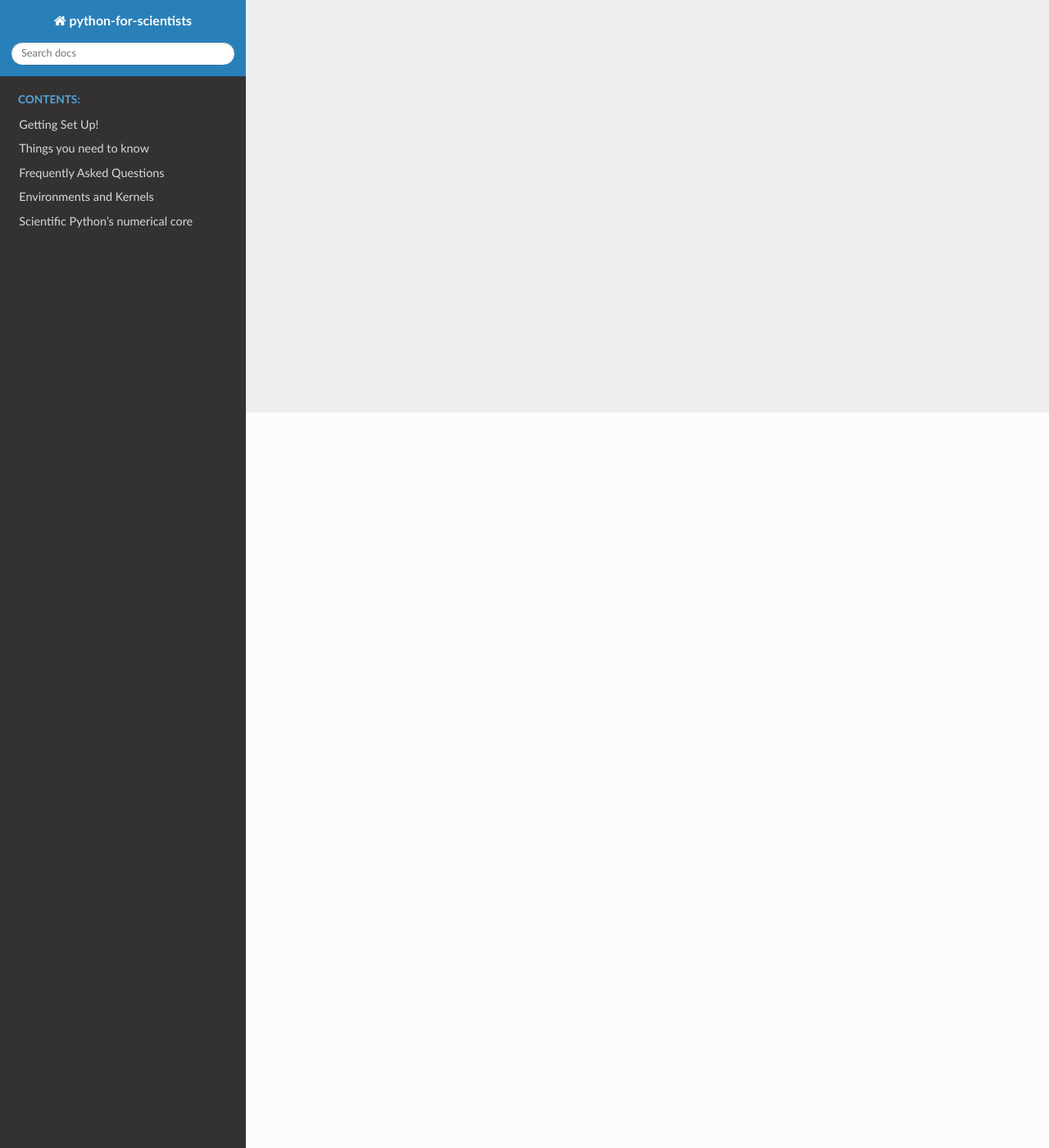
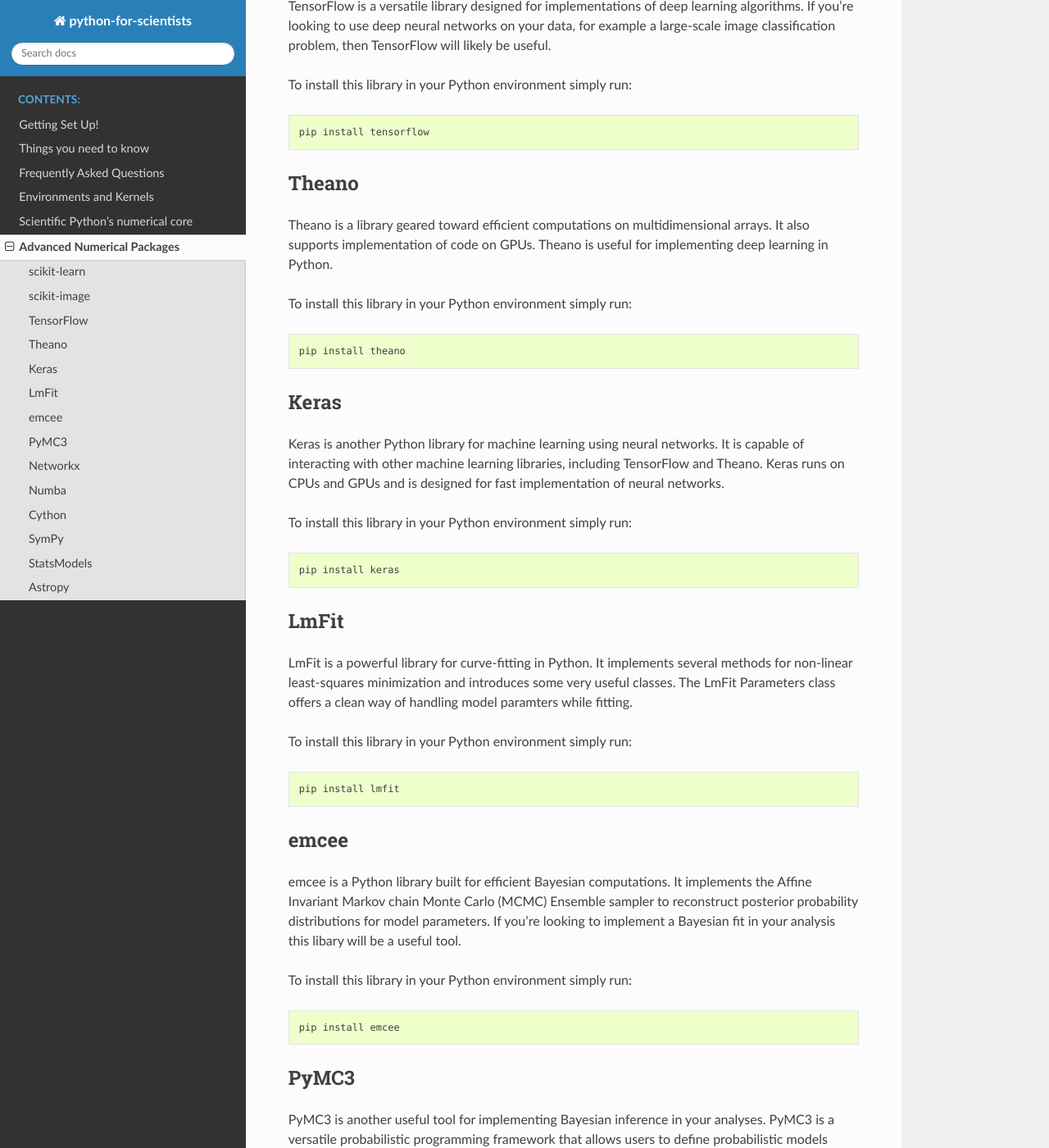
Before and after one commit to Zsailer/python-for-scientists, a Sphinx documentation site: the page built from docs/_pages/advanced_numerical.rst, in a window 1280 px wide and 1400 px high, scrolled down 897 px. Shown: the whole window at 82% size. Built offline with Sphinx 7.4.7 and the Read the Docs theme 2.0.0, drawn with Linux system fonts in a browser that asks for light colours; some of the changed text lies outside the part shown.

Commit message:
fill in the advanced numerical libraries page

```diff
--- a/docs/_pages/advanced_numerical.rst
+++ b/docs/_pages/advanced_numerical.rst
@@ -1,34 +1,144 @@
 Advanced Numerical Packages
 ===========================
 
-This page introduces you to a set of powerful Python libraries for advanced numerical computing.
+This page introduces you to a set of powerful Python libraries for advanced numerical computing. Python has libraries for machine learning, model fitting, statistics, network calculations, and much more!
 
 scikit-learn
 ------------
 
+scikit-learn is a powerful Python library for machine learning. It contains a wide array of useful tools for classification, regression, clustering, dimensionality reduction, and much more. Implementations are available for most standard machine learning algorithms, such as Support Vectro Machines and Decision Trees. If you're planning to implement machine learning in your analyses, then you will want to install scikit-learn.
+
+To install this library in your Python environment simply run:
+::
+
+    pip install scikit-learn
+
 scikit-image
 ------------
+
+scikit-image is a very useful Python library for handling image data. It's a powerful tool for image processing that allows users to identify objects, filter images, mainipulate color channels, and a wide variety of other tasks.
+
+To install this library in your Python environment simply run:
+::
+
+    pip install scikit-image
 
 TensorFlow
 ----------
 
+TensorFlow is a versatile library designed for implementations of deep learning algorithms. If you're looking to use deep neural networks on your data, for example a large-scale image classification problem, then TensorFlow will likely be useful.
+
+To install this library in your Python environment simply run:
+::
+
+    pip install tensorflow
+
+Theano
+----------
+
+Theano is a library geared toward efficient computations on multidimensional arrays. It also supports implementation of code on GPUs. Theano is useful for implementing deep learning in Python.
+
+To install this library in your Python environment simply run:
+::
+
+    pip install theano
+
+Keras
+----------
+
+Keras is another Python library for machine learning using neural networks. It is capable of interacting with other machine learning libraries, including TensorFlow and Theano. Keras runs on CPUs and GPUs and is designed for fast implementation of neural networks.
+
+To install this library in your Python environment simply run:
+::
+
+    pip install keras
+
 LmFit
 -----
 
-Emcee
+LmFit is a powerful library for curve-fitting in Python. It implements several methods for non-linear least-squares minimization and introduces some very useful classes. The LmFit Parameters class offers a clean way of handling model paramters while fitting.
+
+To install this library in your Python environment simply run:
+::
+
+    pip install lmfit
+
+emcee
 -----
 
-PyMC
+emcee is a Python library built for efficient Bayesian computations. It implements the Affine Invariant Markov chain Monte Carlo (MCMC) Ensemble sampler to reconstruct posterior probability distributions for model parameters. If you're looking to implement a Bayesian fit in your analysis this libary will be a useful tool.
+
+To install this library in your Python environment simply run:
+::
+
+    pip install emcee
+
+PyMC3
 ----
+
+PyMC3 is another useful tool for implementing Bayesian inference in your analyses. PyMC3 is a versatile probabilistic programming framework that allows users to define probabilistic models directly in Python. Under the hood it uses a variety of clever trickes to make computations faster.
+
+To install this library in your Python environment simply run:
+::
+
+    pip install pymc3
 
 Networkx
 --------
 
+Networkx is an excellent library designed to deal with network analyses. It introduces a Graph datastructure that makes encoding networks easy and intuitive. Networkx includes a variety of tools for building and analyzing networks. It has the ability to export Graph objects in many different formats and can interface directly with NumPy and Pandas. If you're looking to deal with networks in your analysis Networkx will be extremely useful.
+
+To install this library in your Python environment simply run:
+::
+
+    pip install networkx
+
 Numba
 -----
+
+Numba is a library designed to help you speed up your Python calculations. It achieves this goal using a just-in-time compiler, which gives Python code speed that is comparable in performance to C. Numba is easy to use. Python functions can be wrapped with a simple decorator that results in increased speed.
+
+To install this library in your Python environment simply run:
+::
+
+    pip install scikit-learn numba
 
 Cython
 ------
 
+Cython is another library aimed at speeding up Python code. It effectively allows users to write C code using Python syntax. Cython code is compiled and runs at C speed, increasing the performance of your code.
+
+To install this library in your Python environment simply run:
+::
+
+    pip install cython
+
 SymPy
 -----
+
+SymPy is a useful library for writing mathematical code. It allows users to write mathematical expressions in a simple symbolic syntax. If you're writing any complicated mathematical functions in your code SymPy will likely be useful to you.
+
+To install this library in your Python environment simply run:
+::
+
+    pip install sympy
+
+StatsModels
+-----------
+
+StatsModels is a versatile statistical environment for Python. It allows users to perform a wide array of statistical tests and analyses. Various regressions are available for model fitting. It also includes tools for plotting and nonparametric statistics. If you'll be implemented a lot of statistics in Python, StatsModels will likely be useful.
+
+To install this library in your Python environment simply run:
+::
+
+    pip install statsmodels
+
+Astropy
+-------
+
+If you're an astrophysicist looking to use Python for your analyses, Astropy is for you. This library implements a range of methods, models, and statistics that are useful for astrophysical data.
+
+To install this library in your Python environment simply run:
+::
+
+    pip install astropy
--- a/docs/index.rst
+++ b/docs/index.rst
@@ -25,6 +25,7 @@
    _pages/FAQ.rst
    _pages/environments_and_kernels.rst
    _pages/numerical_core.rst
+   _pages/advanced_numerical.rst
 
 Indices and tables
 ==================
```
